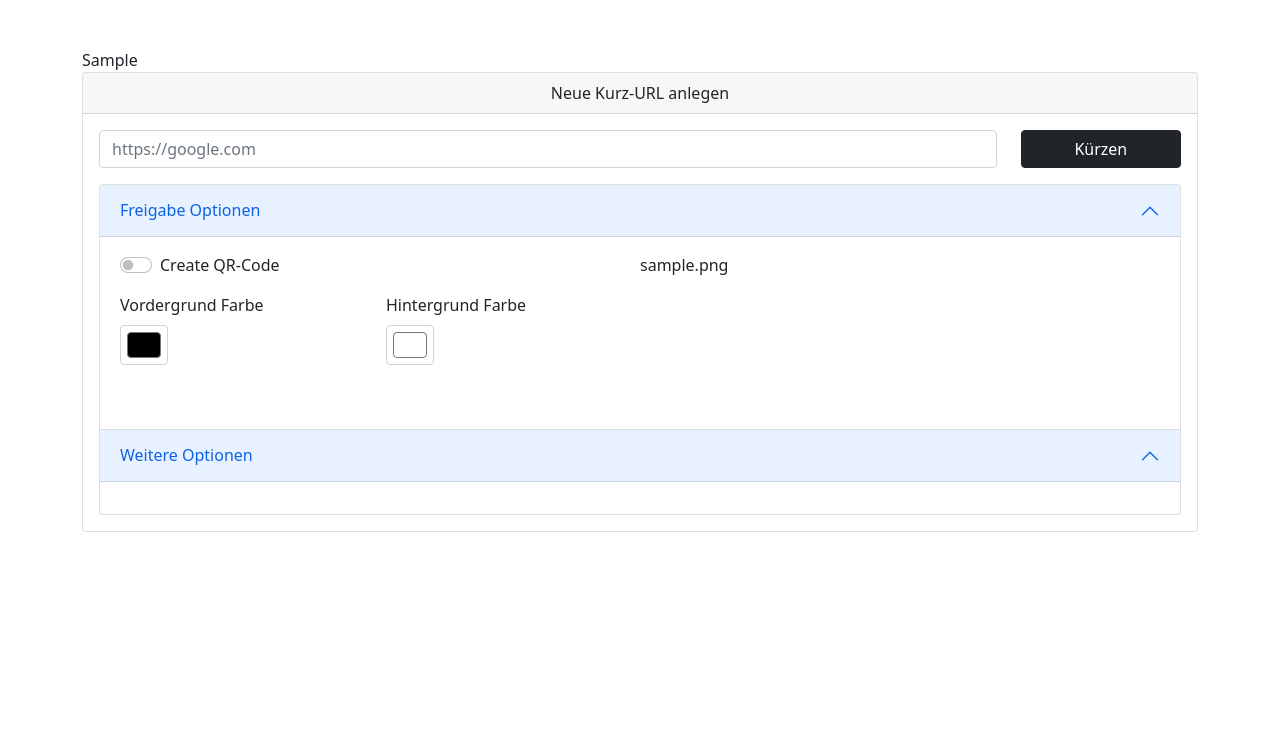
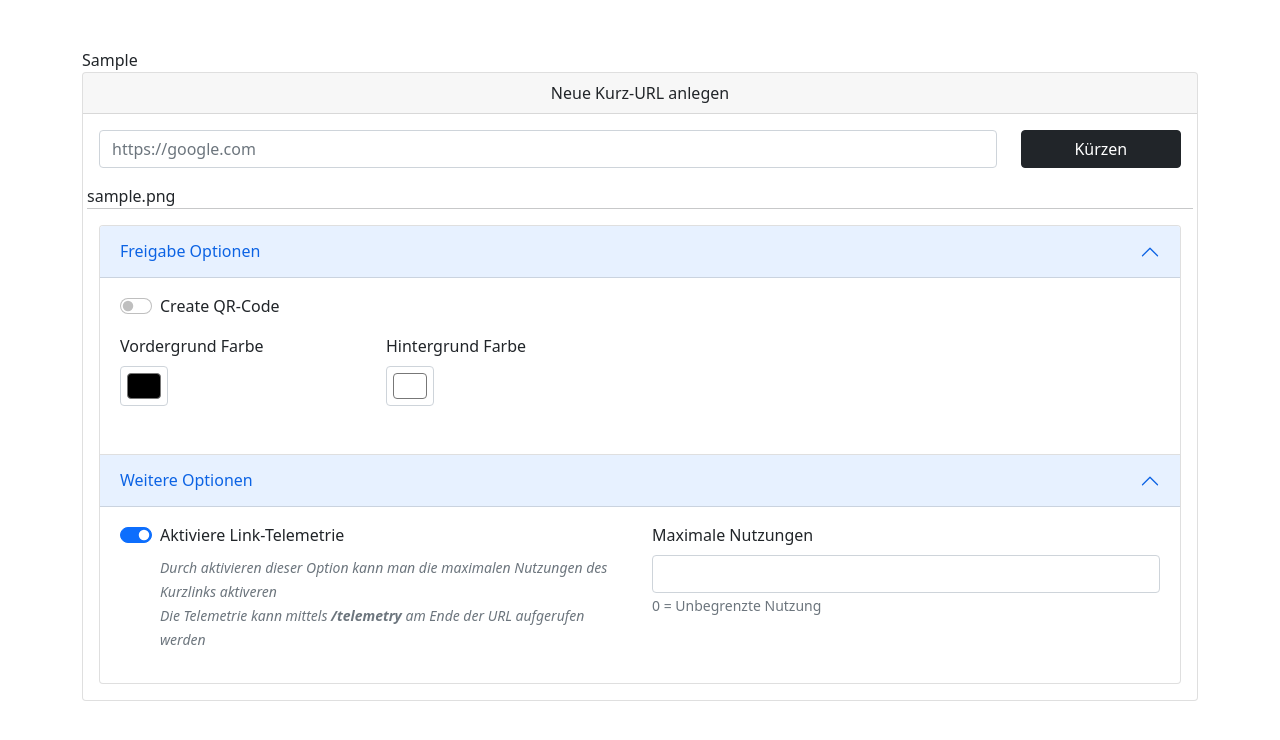
Before and after one commit to namePlayer/shareplications, a PHP site: template template/page/home.php in a window 1280 px wide, after a click on "Weitere Optionen". Shown: the top 740 px of the page. Run offline with PHP 8.4, Linux system fonts and the light colour scheme; the template is opened without the code that fills it: most values are stand-ins (such as "Sample title", 1, 10 or a date in 2020); data that the repository does not hold is empty.

Commit message:
Add Telemetry Support

```diff
--- /dev/null
+++ b/action/telemetry.php
@@ -0,0 +1 @@
+<?php
--- a/template/page/home.php
+++ b/template/page/home.php
@@ -31,6 +31,10 @@
                                 <button class="btn btn-dark w-100" type="submit">Kürzen</button>
                             </div>
                         </div>
+                        <div class="row">
+                            <?= $qrImageField ?>
+                        </div>
+                        <hr>
                         <div class="col-12">
                             <div class="accordion" id="advancedOptionsDropdown">
                                 <div class="accordion-item">
@@ -62,7 +66,6 @@
                                                         </div>
                                                     </div>
                                                 </div>
-                                                <?= $qrImageField ?>
                                                 <div class="col-md-6 mb-3">
 
                                                 </div>
@@ -77,7 +80,32 @@
                                         </button>
                                     </h2>
                                     <div id="flush-collapseTwo" class="accordion-collapse collapse" aria-labelledby="flush-headingTwo" data-bs-parent="#accordionFlushExample">
-                                        <div class="accordion-body"></div>
+                                        <div class="accordion-body">
+                                            <div class="row">
+                                                <div class="col-md-6">
+                                                    <div class="mb-3">
+                                                        <div class="form-check form-switch mb-3">
+                                                            <input class="form-check-input" type="checkbox" id="enableShortlinkTelemetry" checked name="enableShortlinkTelemetry">
+                                                            <label for="toggleShortlinkTelemetry" class="form-label">Aktiviere Link-Telemetrie</label> <br>
+                                                            <small class="text-muted">
+                                                                <i>Durch aktivieren dieser Option kann man die maximalen Nutzungen des Kurzlinks aktiveren</i>
+                                                                <br>
+                                                                <i>Die Telemetrie kann mittels <b>/telemetry</b> am Ende der URL aufgerufen werden</i>
+                                                            </small>
+                                                        </div>
+                                                    </div>
+                                                </div>
+                                                <div class="col-md-6">
+                                                    <div class="mb-3">
+                                                        <div class="mb-3">
+                                                            <label for="maximumShortlinkUses" class="form-label">Maximale Nutzungen</label>
+                                                            <input type="number" class="form-control" id="maximumShortlinkUses" name="maximumShortlinkUses">
+                                                            <small class="text-muted">0 = Unbegrenzte Nutzung</small>
+                                                        </div>
+                                                    </div>
+                                                </div>
+                                            </div>
+                                        </div>
                                     </div>
                                 </div>
                             </div>
--- a/template/qrcode-form.php
+++ /dev/null
@@ -1,3 +0,0 @@
-<div class="col-md-6 mb-3">
-    <img src="<?= $base64Image ?>">
-</div>
--- /dev/null
+++ b/template/qrshare-form.php
@@ -0,0 +1,3 @@
+<div class="col-md-6 mb-3">
+    <img src="<?= $base64Image ?>" class="rounded mx-auto d-block">
+</div>
```
Also changed, not shown: action/home.php (+17 -3 lines), action/openUrl.php (+11 -1 lines), script/UrlGenerator.php (+11 -6 lines).
